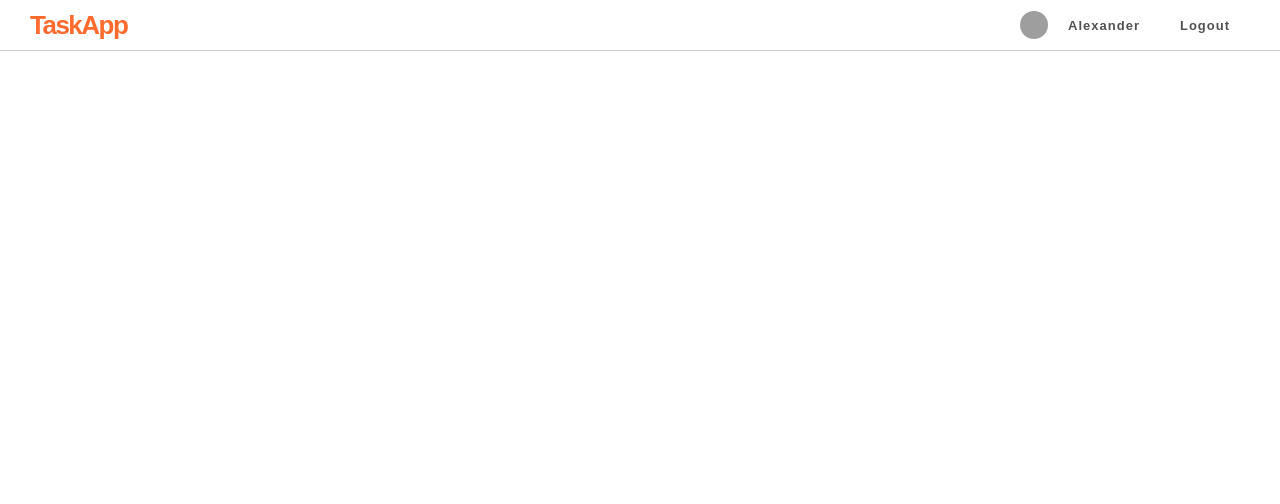
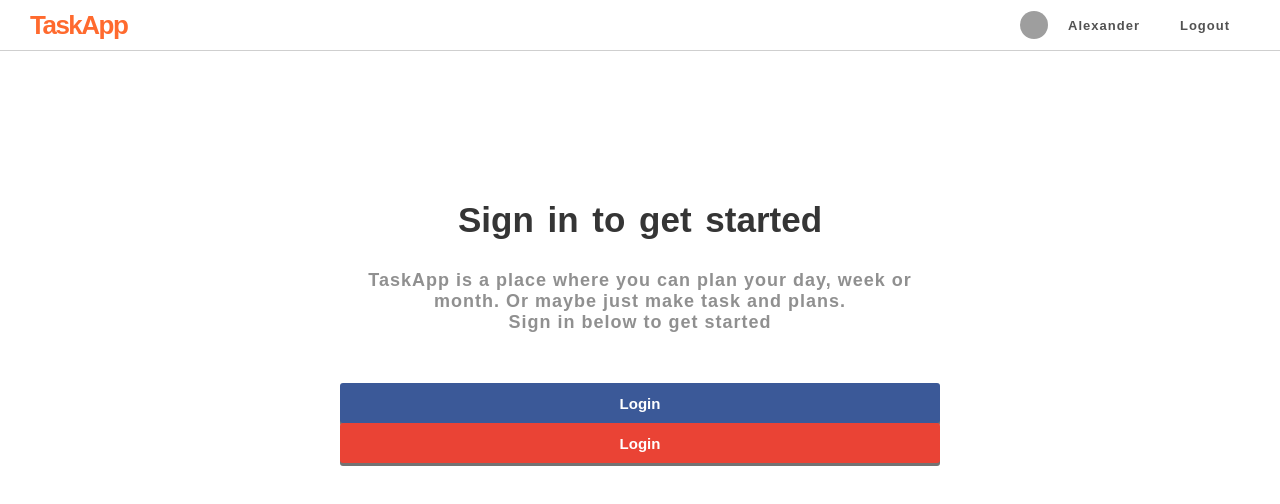
Before and after one commit to Alexloof/TaskApp, a React (Create React App) app in the folder client/: page /login in a window 1280 px wide. Shown: the top 504 px of the page. Built offline with nearby package versions, Linux system fonts and the light colour scheme; grey boxes are pictures that could not be loaded.

Commit message:
login page + comp

```diff
--- a/client/src/App.js
+++ b/client/src/App.js
@@ -4,6 +4,7 @@ import { BrowserRouter as Router, Route, Switch } from 'react-router-dom'
 import Modal from './components/Modal'
 import Navbar from './components/Navbar'
 import Board from './views/board'
+import Login from './views/login'
 
 export default () => (
   <Router>
@@ -11,7 +12,7 @@ export default () => (
       <Navbar />
       <Switch>
         <Route path="/" exact component={Board} />
-
+        <Route path="/login" exact component={Login} />
         <Route component={NoMatch} />
       </Switch>
       <Modal />
--- /dev/null
+++ b/client/src/views/login/index.js
@@ -0,0 +1,21 @@
+import React, { Component } from 'react'
+
+import { Container, Title, SubTitle, FacebookBtn, GoogleBtn } from './style'
+
+class Login extends Component {
+  render() {
+    return (
+      <Container>
+        <Title>Sign in to get started</Title>
+        <SubTitle>
+          TaskApp is a place where you can plan your day, week or month. Or
+          maybe just make task and plans. <br /> Sign in below to get started
+        </SubTitle>
+        <FacebookBtn>Login</FacebookBtn>
+        <GoogleBtn>Login</GoogleBtn>
+      </Container>
+    )
+  }
+}
+
+export default Login
--- /dev/null
+++ b/client/src/views/login/style.js
@@ -0,0 +1,36 @@
+import styled from 'styled-components'
+
+import Button from '../../components/Button'
+
+export const Container = styled.div`
+  width: 600px;
+  display: flex;
+  flex-direction: column;
+  justify-content: center;
+  margin: 50px auto;
+  padding-top: 150px;
+`
+
+export const Title = styled.h1`
+  text-align: center;
+  font-size: 35px;
+  color: #353535;
+  word-spacing: 4px;
+`
+
+export const SubTitle = styled.h2`
+  color: #909090;
+  text-align: center;
+  font-size: 18px;
+  letter-spacing: 1px;
+  margin-top: 30px;
+  margin-bottom: 50px;
+`
+
+export const FacebookBtn = styled(Button)`
+  background: rgb(59, 89, 152);
+`
+
+export const GoogleBtn = styled(Button)`
+  background: rgb(234, 67, 53);
+`
```
